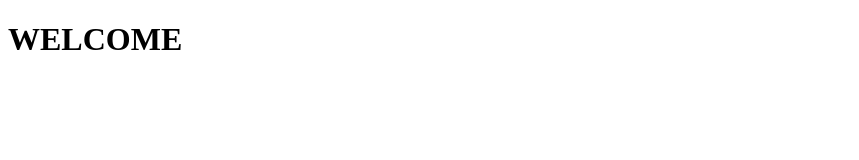
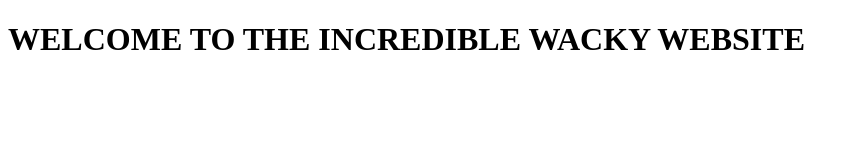
Before and after one commit to thushar003/NWW-2024, a plain HTML site: page index.html in a window 1280 px wide. Shown: the whole page, without its empty margins (0-859 px from the left). Drawn offline with Linux system fonts and the light colour scheme.

```diff
--- a/index.html
+++ b/index.html
@@ -7,7 +7,7 @@
 </head>
 <body>
     <h1>
-        WELCOME
+        WELCOME TO THE INCREDIBLE WACKY WEBSITE
     </h1>
 </body>
 </html>
```
Also changed, not shown: app.js (added).
